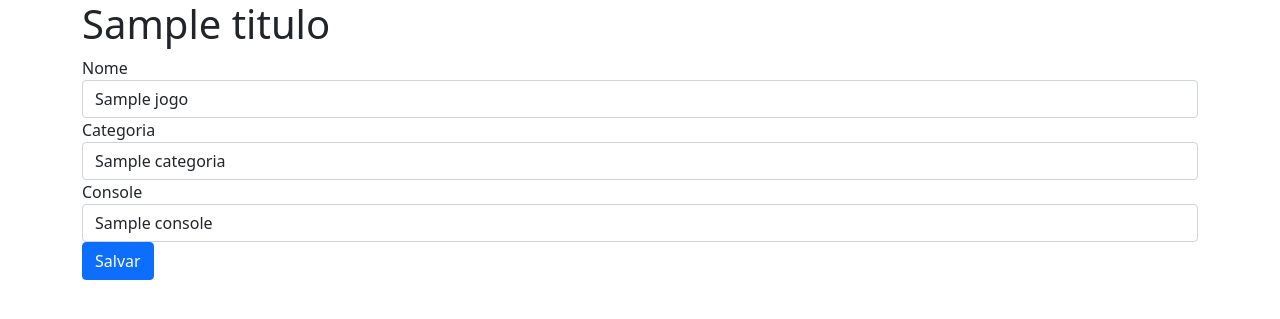
After one commit to victorramos887/apis, a Flask app: template templates/editar.html in a window 1280 px wide. The commit adds this page. Shown: the top 319 px of the page. Run offline with Flask 2, Linux system fonts and the light colour scheme; the template is opened without the code that fills it: most values are stand-ins (such as "Sample title", 1, 10 or a date in 2020).

Commit message:
estudos em flask

```diff
--- /dev/null
+++ b/templates/editar.html
@@ -0,0 +1,21 @@
+{% extends "template.html" %}
+{% block conteudo %}
+      <form action="{{ url_for('atualizar') }}" method="post">
+        <fieldset>
+            <input type="hidden" name="id" value="{{ jogo.id }}">
+          <div class="form-group">
+            <label for="nome">Nome</label>
+            <input type="text" id="nome" name="nome" class="form-control" value="{{jogo.nome}}">
+          </div>
+          <div class="form-group">
+            <label for="categoria">Categoria</label>
+            <input type="text" id="categoria" name="categoria" class="form-control" value="{{jogo.categoria}}">
+          </div>
+          <div class="form-group">
+            <label for="console">Console</label>
+            <input type="text" id="console" name="console" class="form-control" value="{{jogo.console}}">
+          </div>
+          <button type="submit" class="btn btn-primary btn-salvar">Salvar</button>
+        </fieldset>
+      </form>
+{% endblock %}
--- a/templates/lista.html
+++ b/templates/lista.html
@@ -6,6 +6,7 @@
                     <th>Nome</th>
                     <th>Categoria</th>
                     <th>Console</th>
+                    <th></th>
                 </tr>
             </thead>
             <tbody>
@@ -14,6 +15,10 @@
                     <td>{{ jogo.nome }}</td>
                     <td>{{ jogo.categoria }}</td>
                     <td>{{ jogo.console }}</td>
+                    <td>
+                        <a href="{{url_for('editar', id=jogo.id)}}">Editar</a>
+                        <a href="{{url_for('deletar', id=jogo.id)}}">Deletar</a>
+                    </td>
                 </tr>
                 {% endfor %}
 
```
Also changed, not shown: views.py (+33 -6 lines).
